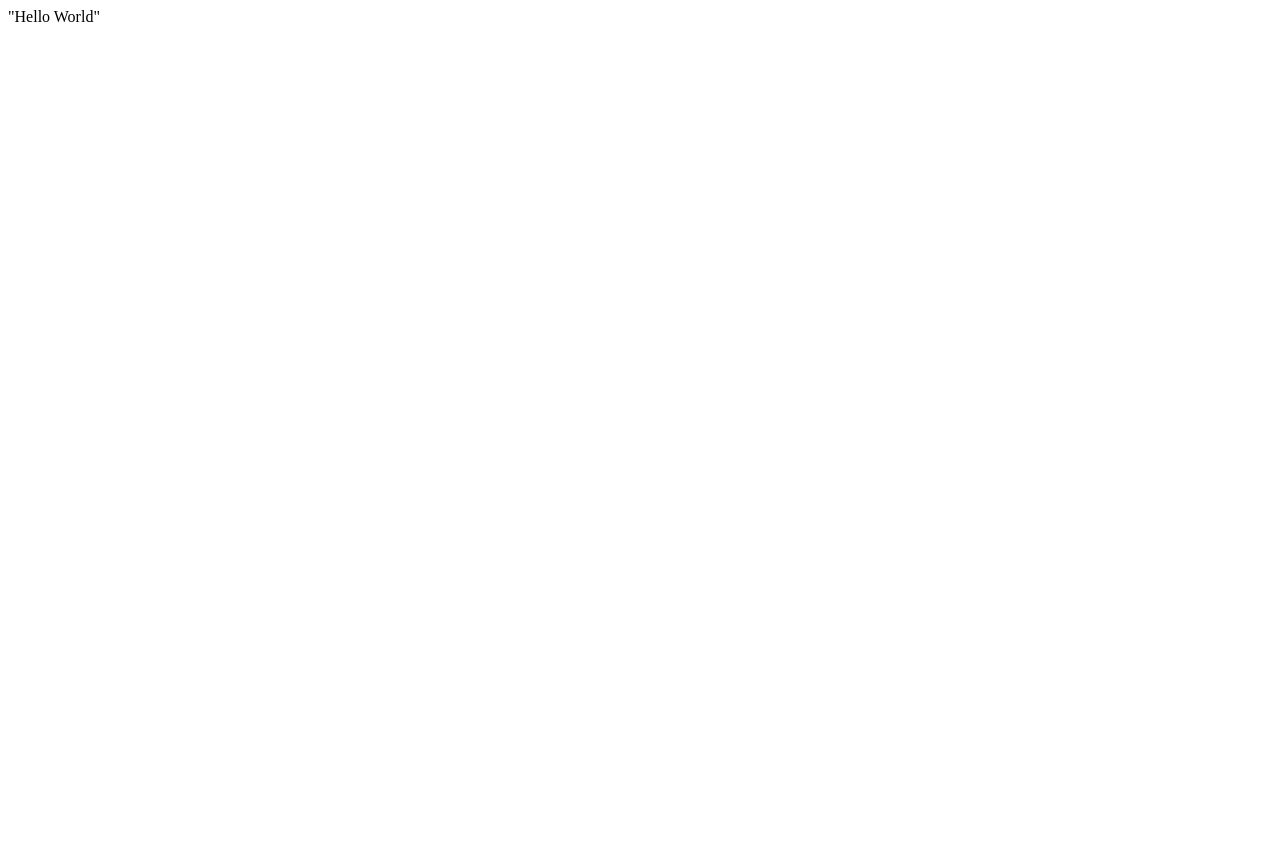
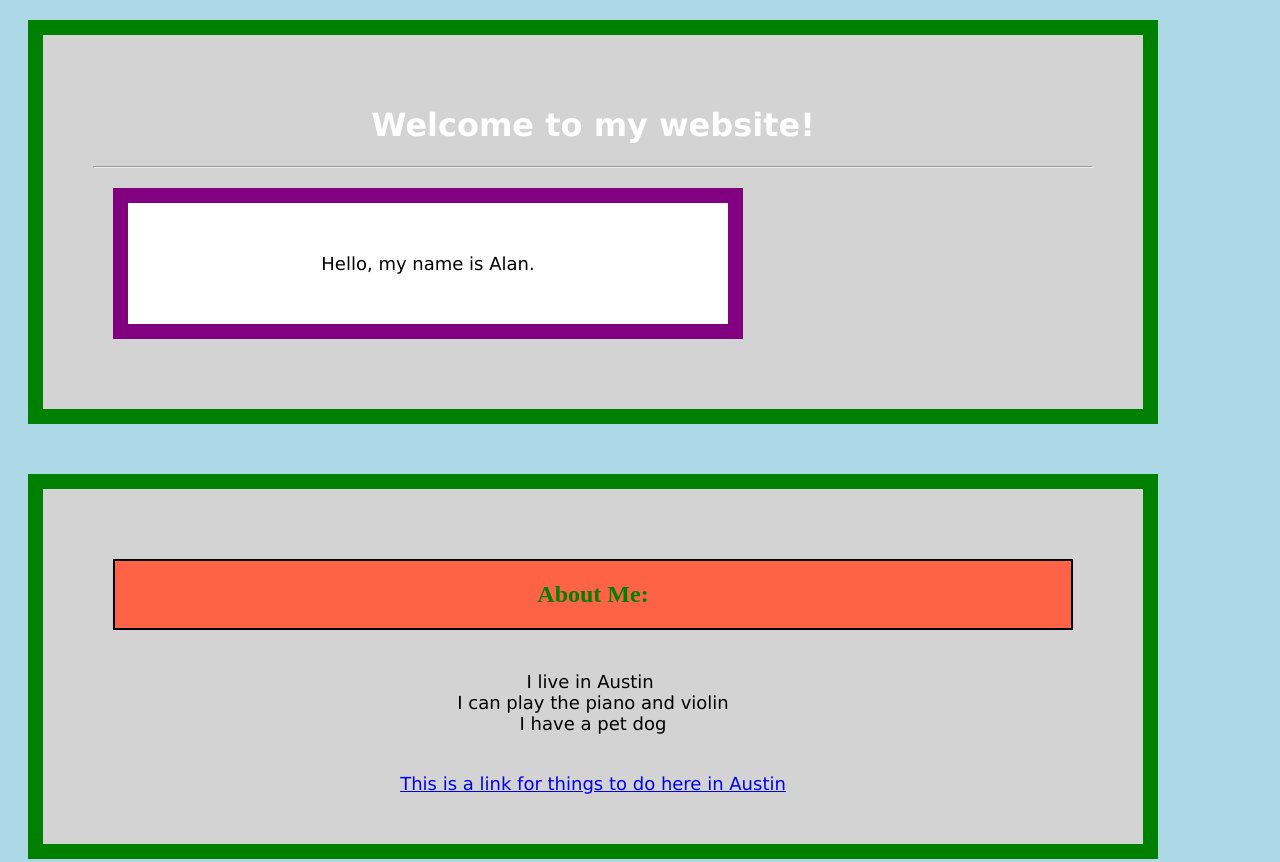
Before and after one commit to alannguyen2020/alannguyen2020.github.io, a plain HTML site: page index.html in a window 1280 px wide. Shown: the top 862 px of the page. Before the commit the page ends 800 px from the top, so only its background shows below. Drawn offline with Linux system fonts and the light colour scheme.

Commit message:
finished html, css files, and jpg

```diff
--- a/index.html
+++ b/index.html
@@ -1 +1,55 @@
-"Hello World"
+<!DOCTYPE html>
+<html lang = "en">
+    <head>
+        <link rel="stylesheet" href="stylesheet.css">
+        <head>
+            <meta charset="UTF-8">
+            <meta name="description" content="Practice HTML website">
+            <meta name="keywords" content="HTML, CSS">
+            <meta name="author" content="Alan Nguyen">
+          </head>
+        <title>Welcome to Alan's website</title>
+    </head>
+    <body>
+        <div>
+            <h1> Welcome to my website! </h1>
+            <hr>
+            <p> Hello, my name is Alan. </p>
+        </div>
+    </body>
+    <body>
+        <div style = "margin-top:50px;">
+            <h2 class = "special"> About Me: </h1>
+            <pre font-size=18px>
+I live in Austin
+I can play the piano and violin
+I have a pet dog
+            </pre>
+            <a href="https://www.austintexas.org/things-to-do/">This is a link for things to do here in Austin</a>
+        </div>
+        <div style = "margin-top:50px;">
+            <h1 id="myHeader">Favorite Animals</h1>
+            <p class = "special">Here is a very cute dog :)</p>
+            <img src="king-charles-spaniel-resting-head.jpg" alt="cute dog" width="400" height="284">
+            <button>Click to pet!</button>
+        </div>
+    </body>
+</html>
+
+<style>
+.special {
+    color: #008000;
+    background-color: tomato;
+    border: 2px solid black;
+    margin: 20px;
+    padding: 20px;
+}
+</style>
+<style>
+#myHeader {
+    background-color: purple;
+    color: black;
+    padding: 40px;
+    text-align: center;
+}
+</style>
--- a/stylesheet.css
+++ b/stylesheet.css
@@ -0,0 +1,43 @@
+body {
+    background-color: lightblue;
+}
+
+h1 {
+    color: white;
+    text-align: center;
+    font-family: verdana;
+}
+
+p {
+    font-family: verdana;
+    font-size: 18px;
+    background-color: white;
+    width: 500px;
+    border: 15px solid purple;
+    padding: 50px;
+    margin: 20px;
+    text-align: center;
+}
+
+pre {
+    font-family: verdana;
+    font-size: 18px;
+}
+
+a {
+    font-family: verdana;
+    font-size: 18px;
+}
+
+a:hover {
+    color: yellow;
+}
+
+div {
+    background-color: lightgrey;
+    width: 1000px;
+    border: 15px solid green;
+    padding: 50px;
+    margin: 20px;
+    text-align: center;
+}
```
Also changed, not shown: king-charles-spaniel-resting-head.jpg (added).
